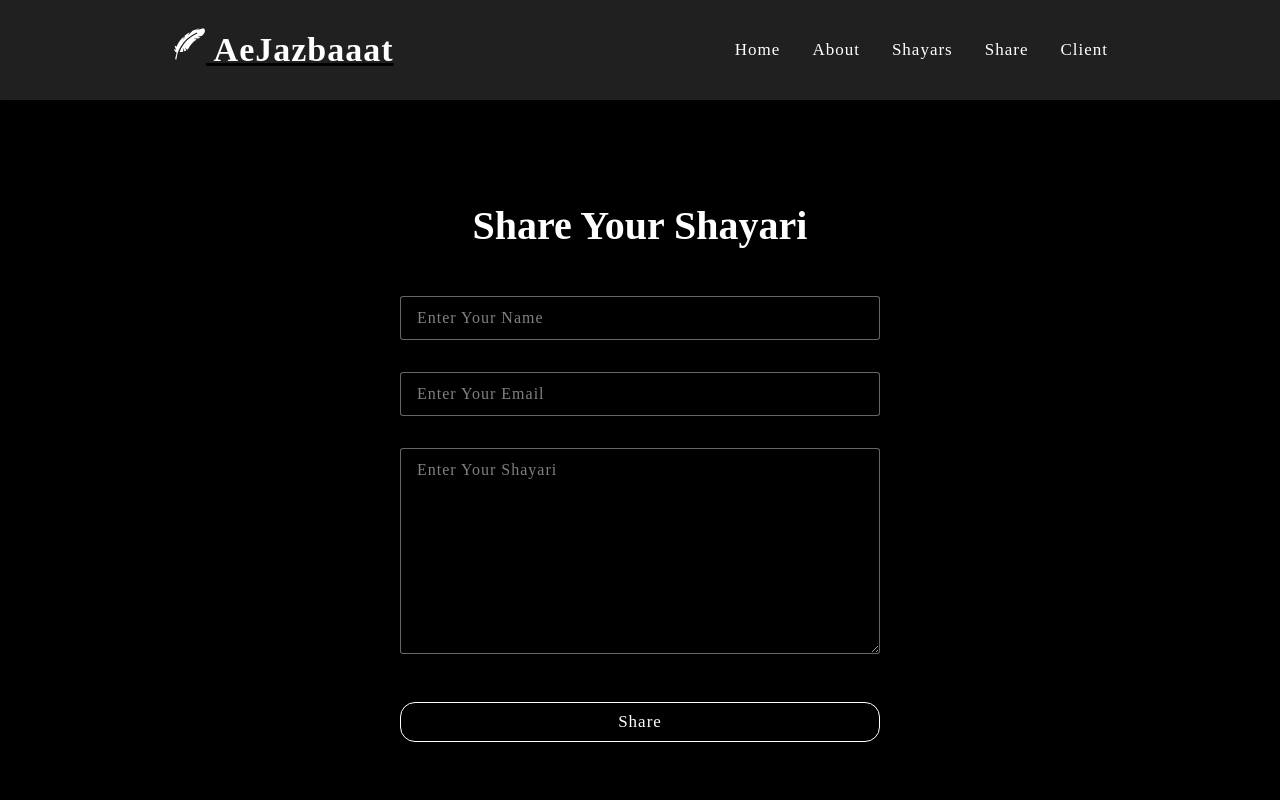
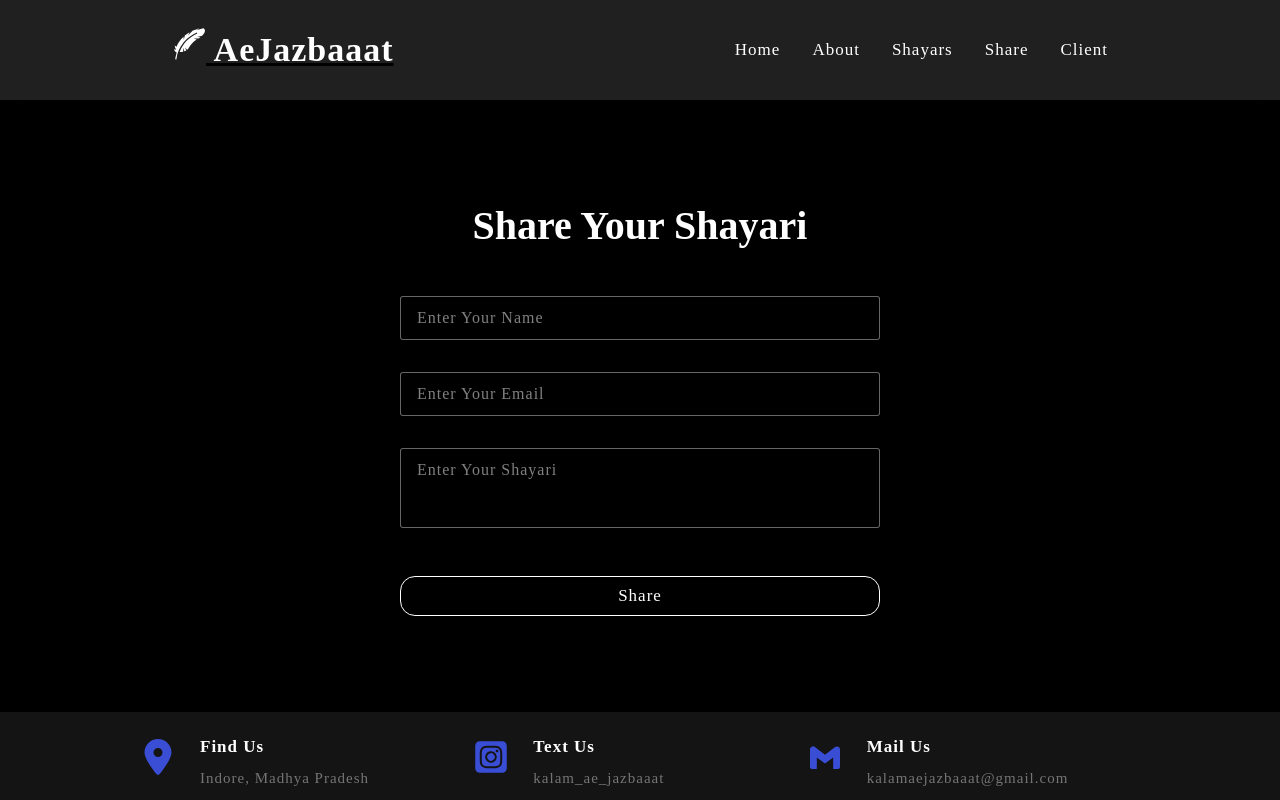
Before and after one commit to aman2804-jordan/shayarifrontend, a React (Vite) app: page /share in a window 1280 px wide. Shown: the top 800 px of the page. Built offline with nearby package versions, Linux system fonts and the light colour scheme; no server answers.

Commit message:
share text box

```diff
--- a/src/pages/Share.jsx
+++ b/src/pages/Share.jsx
@@ -64,12 +64,20 @@ export const Share = () => {
           />
 
           <textarea
-            name="shayari"
-            rows="10"
-            required
-            placeholder="Enter Your Shayari"
-            autoComplete="off"
-          />
+  name="shayari"
+  rows="3"
+  required
+  placeholder="Enter Your Shayari"
+  autoComplete="off"
+  style={{
+    resize: "none",
+    overflow: "hidden"
+  }}
+  onInput={(e) => {
+    e.target.style.height = "auto";
+    e.target.style.height = e.target.scrollHeight + "px";
+  }}
+/>
 
           <button
   type="submit"
```
